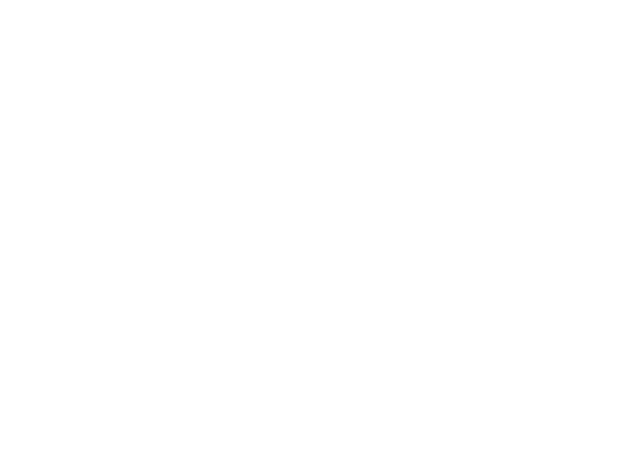
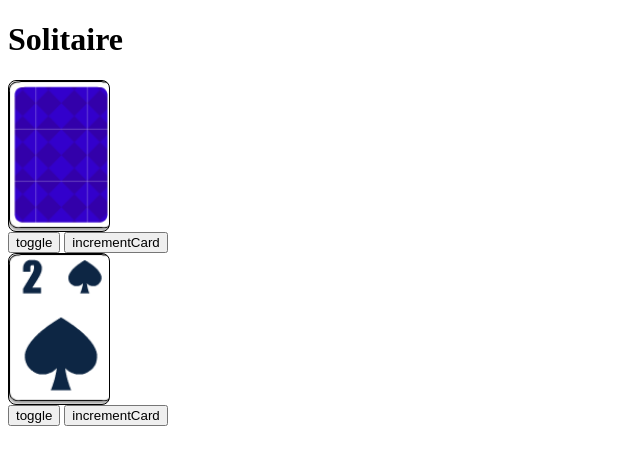
Before and after one commit to hamidriaz1998/solitaire-svelte, a Svelte app: page / in a window 1280 px wide. Shown: the top 464 px of the page, without its empty margins (0-640 px from the left). Built offline with nearby package versions, Linux system fonts and the light colour scheme.

Commit message:
Add tailwindcss to the project and Make card.svelte componenet

```diff
--- a/package.json
+++ b/package.json
@@ -17,5 +17,10 @@
     "tslib": "^2.6.3",
     "typescript": "^5.5.3",
     "vite": "^5.4.1"
+  },
+  "dependencies": {
+    "autoprefixer": "^10.4.20",
+    "postcss": "^8.4.47",
+    "tailwindcss": "^3.4.14"
   }
 }
--- a/src/App.svelte
+++ b/src/App.svelte
@@ -0,0 +1,25 @@
+<script lang="ts">
+  import Card from "./lib/Card.svelte";
+
+  let cards = [
+    { value: 1, suit: "hearts", faceUp: false, color: "red" },
+    { value: 2, suit: "spades", faceUp: true, color: "black" },
+    // Add more cards as needed
+  ];
+</script>
+
+<main>
+  <h1>Solitaire</h1>
+  {#each cards as card}
+    <Card
+      value={card.value}
+      suit={card.suit}
+      faceUp={card.faceUp}
+      color={card.color}
+    />
+  {/each}
+</main>
+
+<style>
+  /* Add your styles here */
+</style>
--- /dev/null
+++ b/src/Types/Types.ts
@@ -0,0 +1,2 @@
+export type Suit = "hearts" | "diamonds" | "clubs" | "spades";
+export type CardValue = 1 | 2 | 3 | 4 | 5 | 6 | 7 | 8 | 9 | 10 | 11 | 12 | 13;
--- /dev/null
+++ b/src/lib/Card.svelte
@@ -0,0 +1,44 @@
+<script lang="ts">
+  export let value: number;
+  export let suit: string;
+  export let faceUp: boolean = false;
+  export let color: string;
+
+  function toggleFaceUp() {
+    faceUp = !faceUp;
+  }
+  function incrementCard() {
+    value = (value % 13) + 1;
+  }
+</script>
+
+<div
+  class="card {faceUp ? 'face-up' : 'face-down'}"
+  style="--color: {color}; background-image: {faceUp
+    ? `url('/Cards/${suit}/${value}.png')`
+    : `url('/Cards/card_back.png')`}"
+></div>
+<button on:click={toggleFaceUp}>toggle</button>
+<button on:click={incrementCard}>incrementCard</button>
+
+<style>
+  .card {
+    width: 100px;
+    height: 150px;
+    border: 1px solid #000;
+    border-radius: 8px;
+    display: flex;
+    align-items: center;
+    justify-content: center;
+    font-size: 24px;
+    color: var(--color);
+    background-color: white;
+    background-size: cover;
+  }
+  .card.face-down {
+    /* Additional styles for face-down cards if needed */
+  }
+  .card.face-up {
+    /* Additional styles for face-up cards if needed */
+  }
+</style>
--- a/tsconfig.node.json
+++ b/tsconfig.node.json
@@ -6,7 +6,6 @@
     "module": "ESNext",
     "moduleResolution": "bundler",
     "strict": true,
-    "Emit": true
   },
   "include": ["vite.config.ts"]
 }
```
Also changed, not shown: src/DataStructures/LinkedList.ts (+15 -0 lines), src/Game/Card.ts (deleted, +0 -27 lines), tailwind.config.js (added, +8 -0 lines), 1 other file (tests, documents, lock files or other folders).
